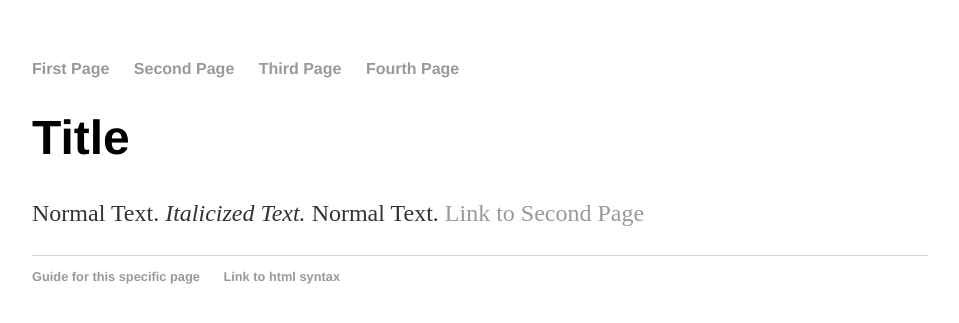
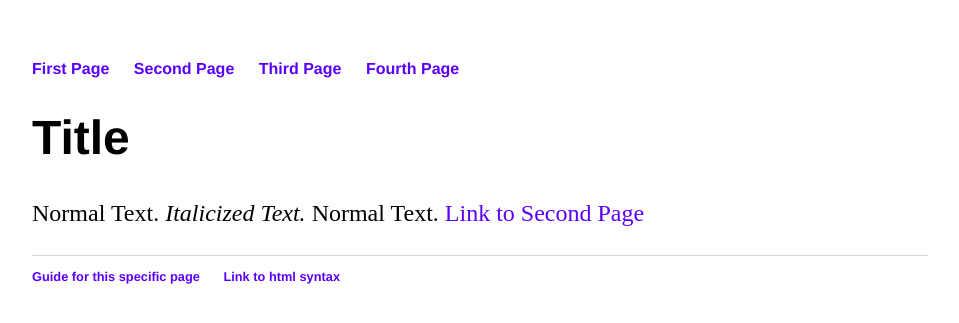
Before and after one commit to ShadowHazel/ShadowHazel.github.io, a Jekyll site: the page built from index.html, in a window 1280 px wide. Shown: the top 323 px of the page, without its empty margins (160-1119 px from the left). Built offline with Jekyll 4.4.1, drawn with Linux system fonts in a browser that asks for light colours.

Commit message:
Update main.css

```diff
--- a/css/main.css
+++ b/css/main.css
@@ -14,7 +14,7 @@ nav ul li, footer ul li {
 }
 a {
     text-decoration: none;
-    color: #999;
+    color: #5900ff;
 }
 a:hover {
     text-decoration: underline;
@@ -26,7 +26,7 @@ h1 {
 p {
     font-size: 1.5em;
     line-height: 1.4em;
-    color: #333;
+    color: #59ooff;
 }
 footer {
     border-top: 1px solid #d5d5d5;
```
